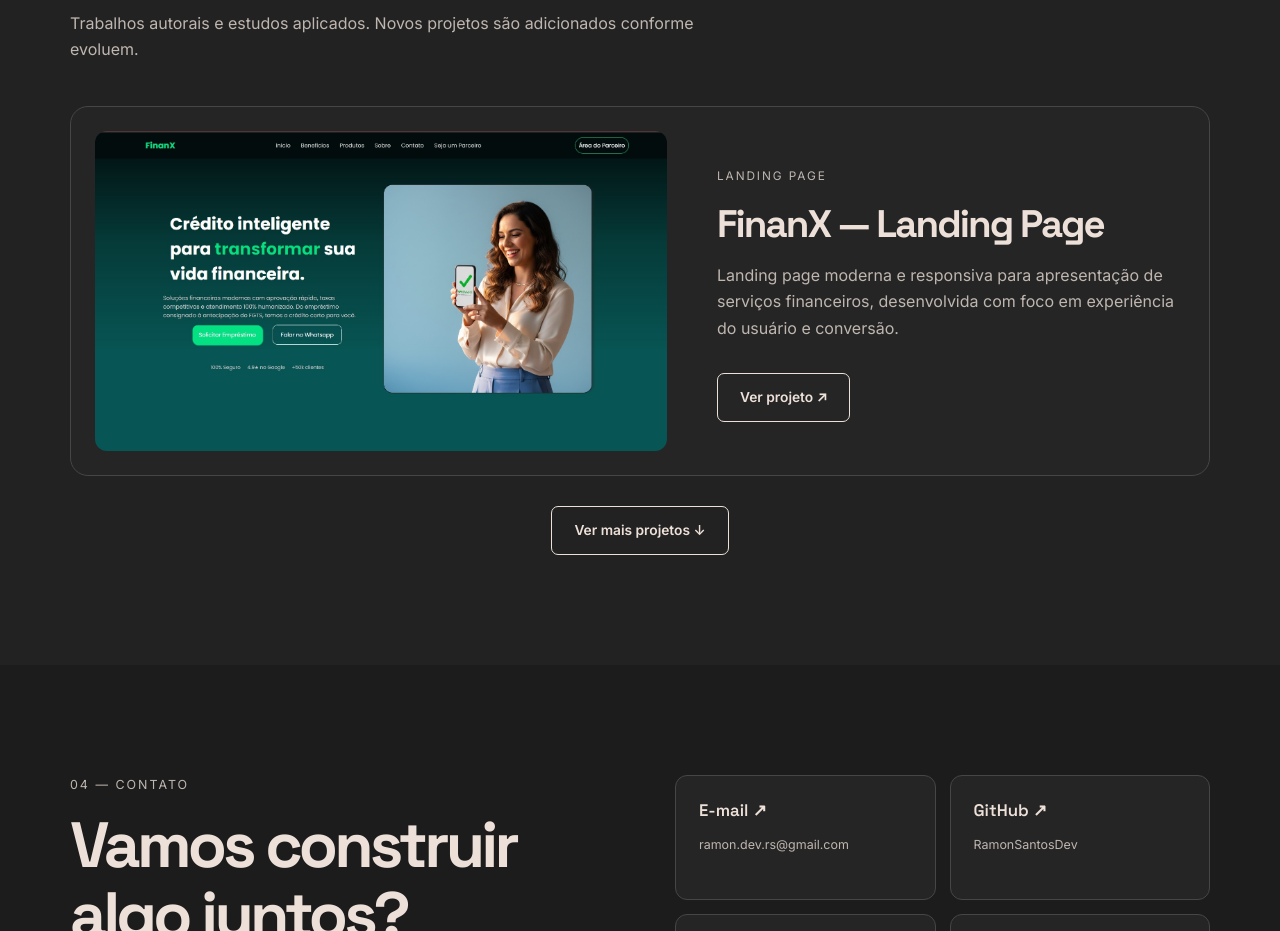
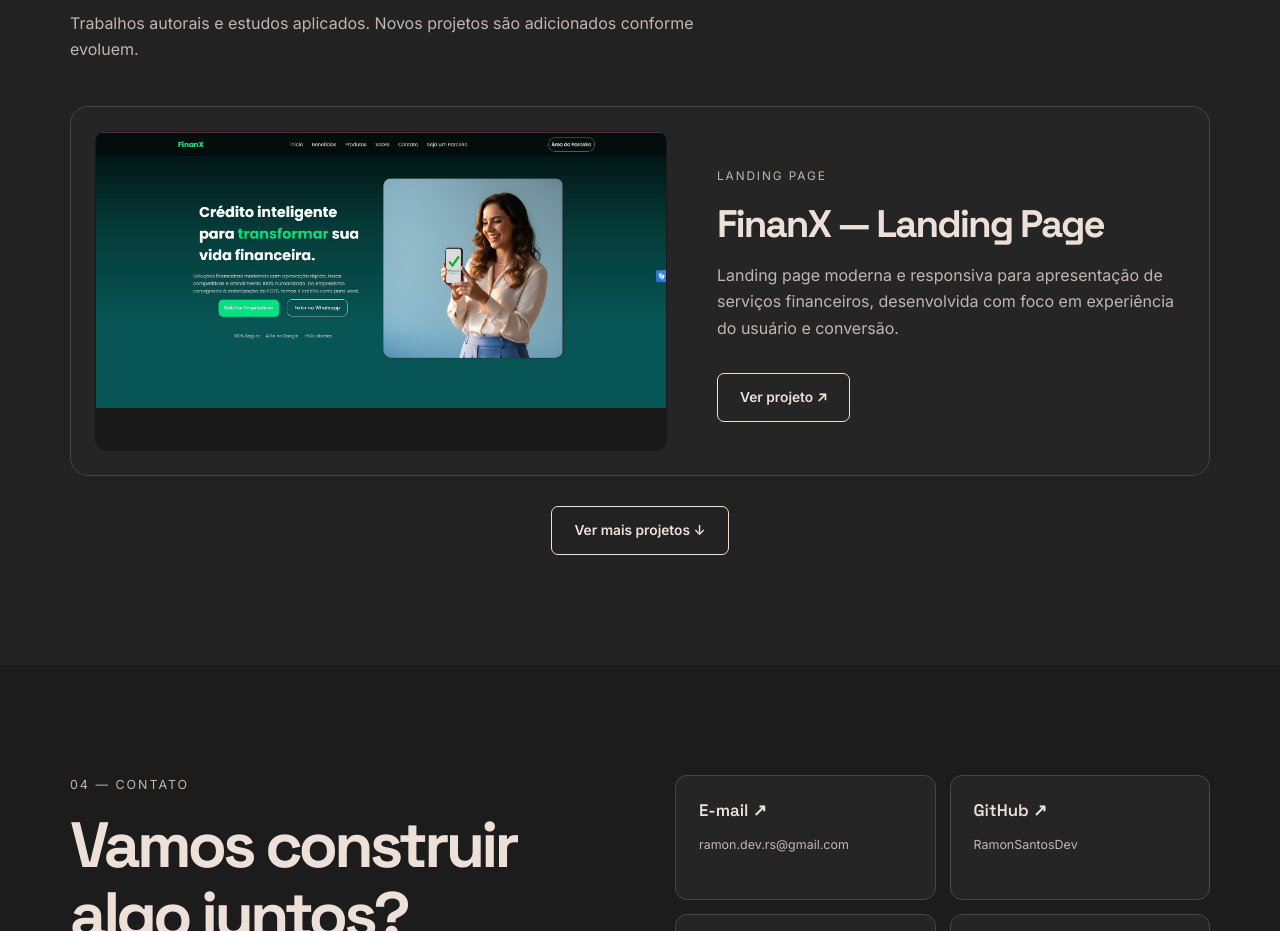
Before and after one commit to RamonSantosDev/portfolio, a plain HTML site: page index.html in a window 1280 px wide. Shown: the part 2480-3411 px from the top of the page. Drawn offline with Linux system fonts and the light colour scheme.

Commit message:
atualização do style

```diff
--- a/style.css
+++ b/style.css
@@ -456,24 +456,30 @@ section.content-section {
     border-radius: 12px;
     overflow: hidden;
     position: relative;
-    background: linear-gradient(140deg,#4b3936,#191919);
-    display: flex;
-    align-items: center;
-    justify-content: center;
+    background-color: #191919;
+
+    border: 1px solid transparent;
+    transition: box-shadow 0.4s ease, border-color 0.4s ease;
 
 }
 .project-media:hover{
-    box-shadow: 0 10px 30px rgba(179, 38, 30, 0.15);
-    border: 1px solid var(--cor-borda);
+    box-shadow: 0 10px 30px rgba(179, 38, 30, 0.25);
+    border-color: var(--cor-borda);
 }
 
 .project-finanx {
-    background-image: url(../portfolio/imagens/ProjetoFinance.png);
-    background-size: cover;
-    background-position: center;
+    background-image: url("./imagens/ProjetoFinance.png");
+    background-size: 100% auto;
+    background-position: center top;
     background-repeat: no-repeat;
 
-    transition: background-position 5s ease-in-out;
+    transition:
+        background-position 5s ease-in-out,
+        box-shadow 0.4s ease,
+        border-color 0.4s ease;
+}
+.project-finanx:hover {
+    background-position: center bottom;
 }
 
 .project-media .project-placeholder {
```
